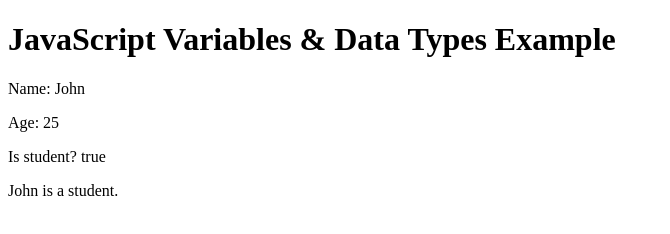
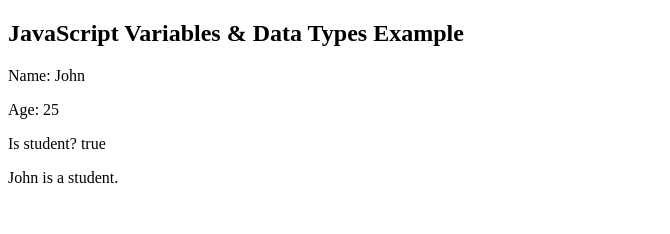
Before and after one commit to SupriyaPKadu/Daily-Tasks, a plain HTML site: page Vaiables-data-type.html in a window 1280 px wide. Shown: the whole page, without its empty margins (0-670 px from the left). Drawn offline with Linux system fonts and the light colour scheme.

Commit message:
Update Vaiables-data-type.html

```diff
--- a/Vaiables-data-type.html
+++ b/Vaiables-data-type.html
@@ -8,7 +8,7 @@
 </head>
 
 <body>
-    <h1>JavaScript Variables & Data Types Example</h1>
+    <h2>JavaScript Variables & Data Types Example</h2>
 
     <script>
 
```
